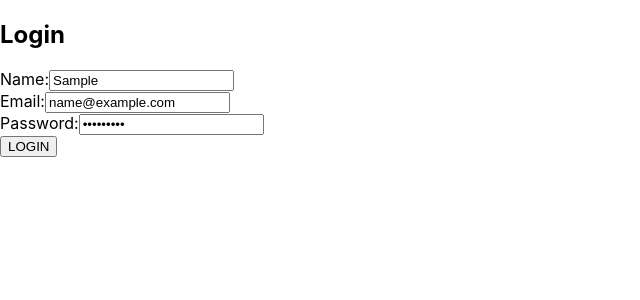
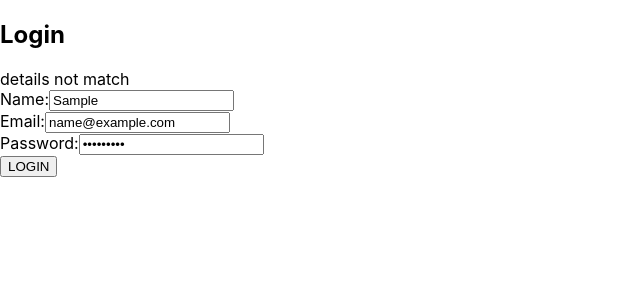
Before and after one commit to frankthanadorn/react-login, a React (Create React App) app in the folder react-login/: page / in a window 1280 px wide. Both pictures are taken after typing "Sample", "name@example.com", "Sample123" into the empty fields and a click on the input "LOGIN". Shown: the top 300 px of the page, without its empty margins (0-640 px from the left). Built offline with nearby package versions, Linux system fonts and the light colour scheme.

Commit message:
update error case

```diff
--- a/react-login/src/App.js
+++ b/react-login/src/App.js
@@ -23,6 +23,7 @@ const Login = details => {
   });
 } else {
   console.log("details not match");
+  setError("details not match");
 
 
   }
--- a/react-login/src/components/LoginForm.js
+++ b/react-login/src/components/LoginForm.js
@@ -13,7 +13,7 @@ function LoginForm({Login,error}) {
 
             <div className="form-inner">
                 <h2>Login</h2>
-                {/*errpr*/}
+                {(error !="") ? (<div className="error">{error}</div>) : ""}
                 <div className="form-group">
                     <label htmlFor="name">Name:</label>
                     <input type="text" name="name" id ="name" onChange={e =>setDetails({...details, name: e.target.value})} value={details.name}/>
```
